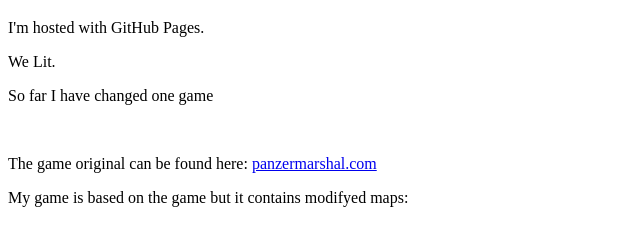
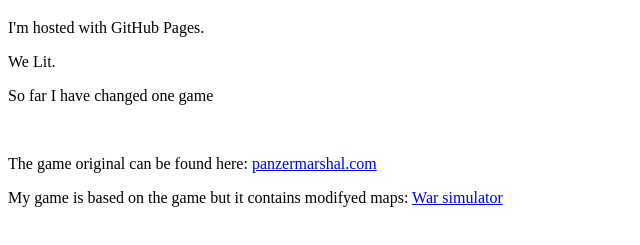
Before and after one commit to WetGato/WetGato.github.io, a plain HTML site: page index.html in a window 1280 px wide. Shown: the part 61-306 px from the top of the page, without its empty margins (0-640 px from the left). Drawn offline with Linux system fonts and the light colour scheme.

Commit message:
Fixed link to my game

```diff
--- a/index.html
+++ b/index.html
@@ -7,6 +7,6 @@
     <p>So far I have changed one game</p>
     <br>
     <p>The game original can be found here: <a href=http://panzermarshal.com>panzermarshal.com</a></p>
-    <p>My game is based on the game but it contains modifyed maps: <a href=./panzermarshal/></p>
+    <p>My game is based on the game but it contains modifyed maps: <a href=./panzermarshal/>War simulator</a></p>
 </body>
 </html>
```
